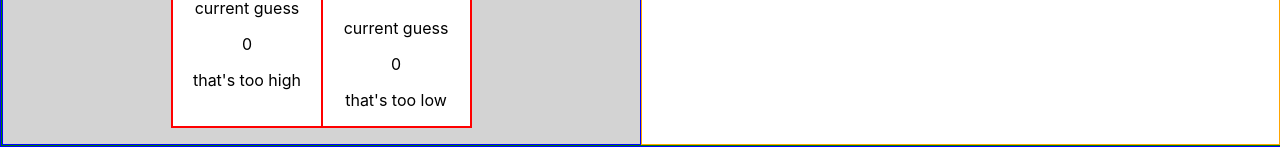
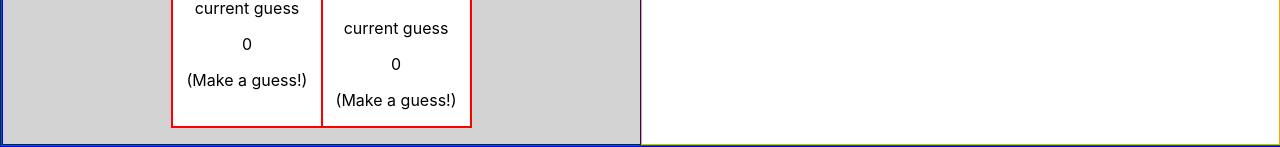
Before and after one commit to KevinKra/Turing-Nutshell, a React (Create React App) app: page / in a window 1280 px wide. Shown: the part 891-1038 px from the top of the page. Built offline with nearby package versions, Linux system fonts and the light colour scheme.

Commit message:
Integrate component with store

```diff
--- a/src/applications/NumberGuesser/containers/LatestScore/LatestScore.js
+++ b/src/applications/NumberGuesser/containers/LatestScore/LatestScore.js
@@ -9,6 +9,14 @@ function LatestScore(props) {
     challengerTwoGuess,
     challengerOneGuess
   } = props.challengerData;
+
+  const determineProximity = guess => {
+    if (guess > props.NGNumbers.randomNumber) return "That's too high!";
+    if (guess < props.NGNumbers.randomNumber) return "That's too low!";
+    if (guess === props.NGNumbers.randomNumber) return "Winner!";
+    return "(Make a guess!)";
+  };
+
   return (
     <section className="container-results-section container">
       <h3>Latest Score</h3>
@@ -17,13 +25,13 @@ function LatestScore(props) {
           <h4>{challengerOneName || "Challenger 1 Name"}</h4>
           <p>current guess</p>
           <p>{challengerOneGuess || 0}</p>
-          <p>that's too high</p>
+          <p>{determineProximity(challengerOneGuess)}</p>
         </aside>
         <aside className="challenger-output-2">
           <h4>{challengerTwoName || "Challenger 2 Name"}</h4>
           <p>current guess</p>
           <p>{challengerTwoGuess || 0}</p>
-          <p>that's too low</p>
+          <p>{determineProximity(challengerTwoGuess)}</p>
         </aside>
       </div>
     </section>
@@ -31,6 +39,7 @@ function LatestScore(props) {
 }
 
 const mapStateToProps = store => ({
+  NGNumbers: store.NGNumbers,
   challengerData: store.NGChallengerData
 });
 
```
